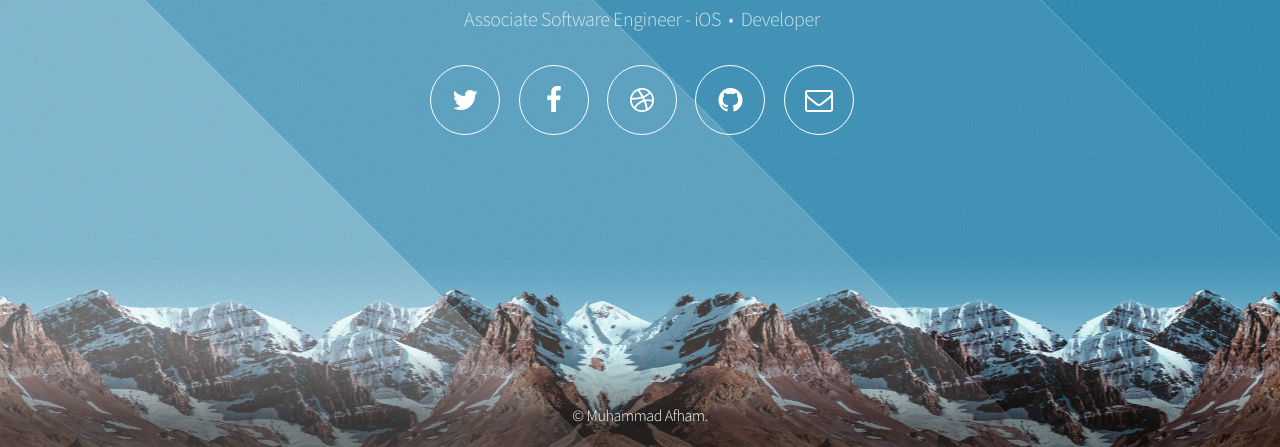
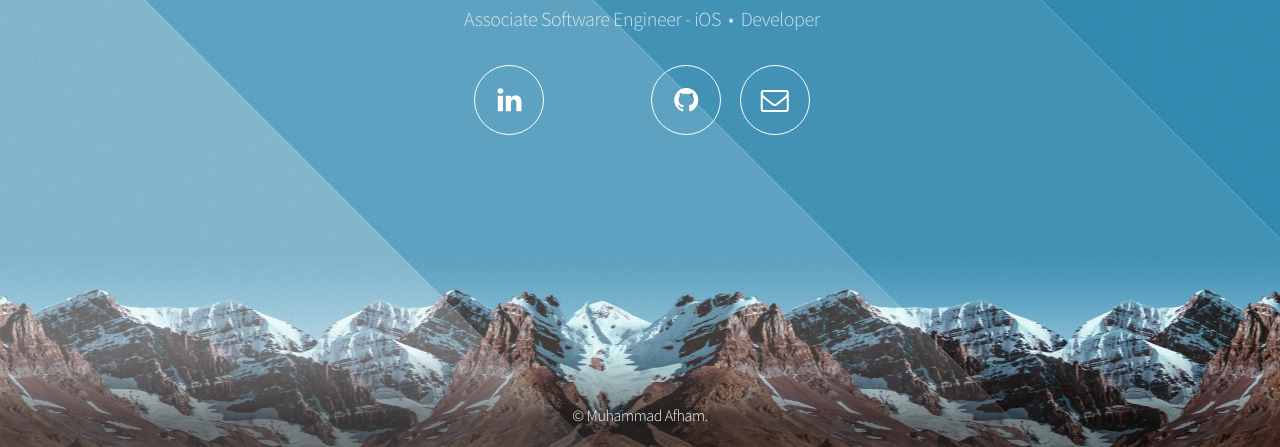
Before and after one commit to M-Afham-Github/mafham.github.io, a plain HTML site: page index.html in a window 1280 px wide. Shown: the part 353-800 px from the top of the page. Drawn offline with Linux system fonts and the light colour scheme.

Commit message:
Update index.html

```diff
--- a/index.html
+++ b/index.html
@@ -33,11 +33,10 @@
 						<p>Associate Software Engineer - iOS &nbsp;&bull;&nbsp; Developer</p>
 						<nav>
 							<ul>
-								<li><a href="#" class="icon fa-twitter"><span class="label">Twitter</span></a></li>
-								<li><a href="#" class="icon fa-facebook"><span class="label">Facebook</span></a></li>
-								<li><a href="#" class="icon fa-dribbble"><span class="label">Dribbble</span></a></li>
-								<li><a href="#" class="icon fa-github"><span class="label">Github</span></a></li>
-								<li><a href="#" class="icon fa-envelope-o"><span class="label">Email</span></a></li>
+								<li><a href="https://www.linkedin.com/in/m-afham" class="icon fa-linkedin"><span class="label">LinkedInr</span></a></li>
+								<li><a href="https://stackoverflow.com/users/8451247/m-afham" class="icon fa-stackoverflow"><span class="label">Stackoverflow</span></a></li>
+								<li><a href="http://github.com/m-afham" class="icon fa-github"><span class="label">Github</span></a></li>
+								<li><a href="mailto:m.afham.cht@gmail.com" class="icon fa-envelope-o"><span class="label">Email</span></a></li>
 							</ul>
 						</nav>
 					</header>
```
